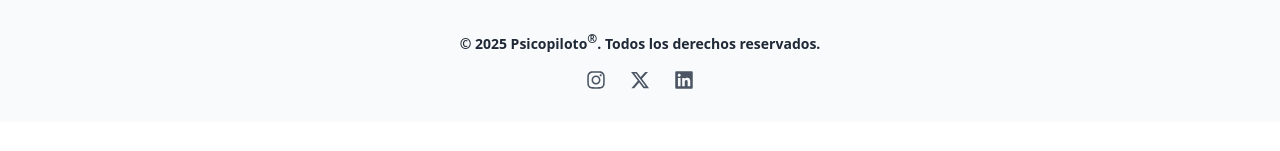
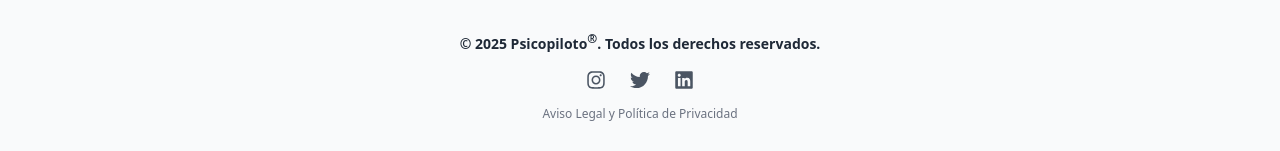
Before and after one commit to psicopiloto/psicopilotopage1, a Next.js app: page / in a window 1280 px wide. Shown: the part 1162-1313 px from the top of the page. Before the commit the page ends 1284 px from the top, so only its background shows below. Built offline with nearby package versions, Linux system fonts and the light colour scheme.

Commit message:
Update Footer.jsx2

```diff
--- a/components/Footer.jsx
+++ b/components/Footer.jsx
@@ -1,4 +1,4 @@
-import { FaInstagram, FaXTwitter, FaLinkedin } from "react-icons/fa6";
+import { FaInstagram, FaTwitter, FaLinkedin } from "react-icons/fa";
 
 export default function Footer() {
   return (
@@ -27,7 +27,7 @@ export default function Footer() {
             rel="noopener noreferrer"
             className="hover:text-softorange-500"
           >
-            <FaXTwitter />
+            <FaTwitter />
           </a>
           <a
             href="https://linkedin.com/in/TU_USUARIO"
@@ -38,6 +38,13 @@ export default function Footer() {
             <FaLinkedin />
           </a>
         </div>
+
+        {/* Aviso Legal */}
+        <div className="text-xs text-gray-500">
+          <a href="/aviso-legal" className="hover:underline">
+            Aviso Legal y Política de Privacidad
+          </a>
+        </div>
       </div>
     </footer>
   );
```
